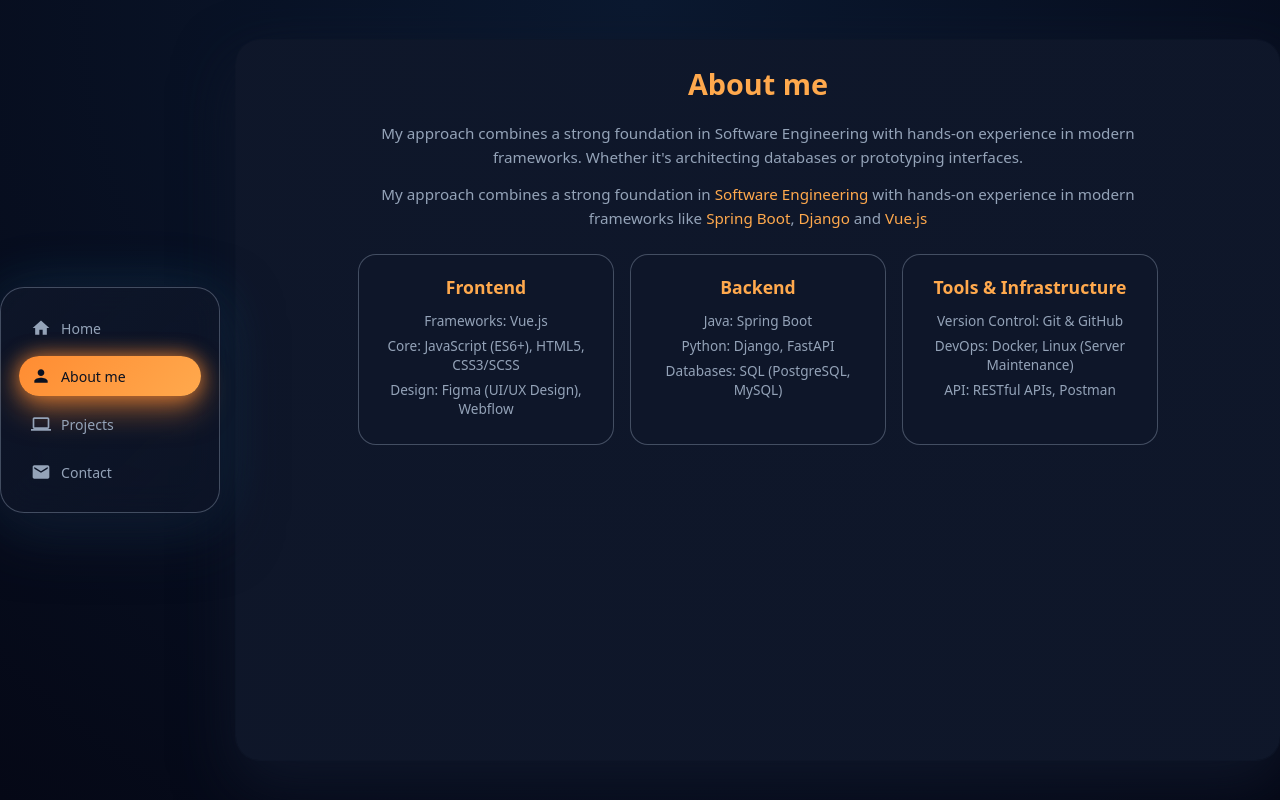
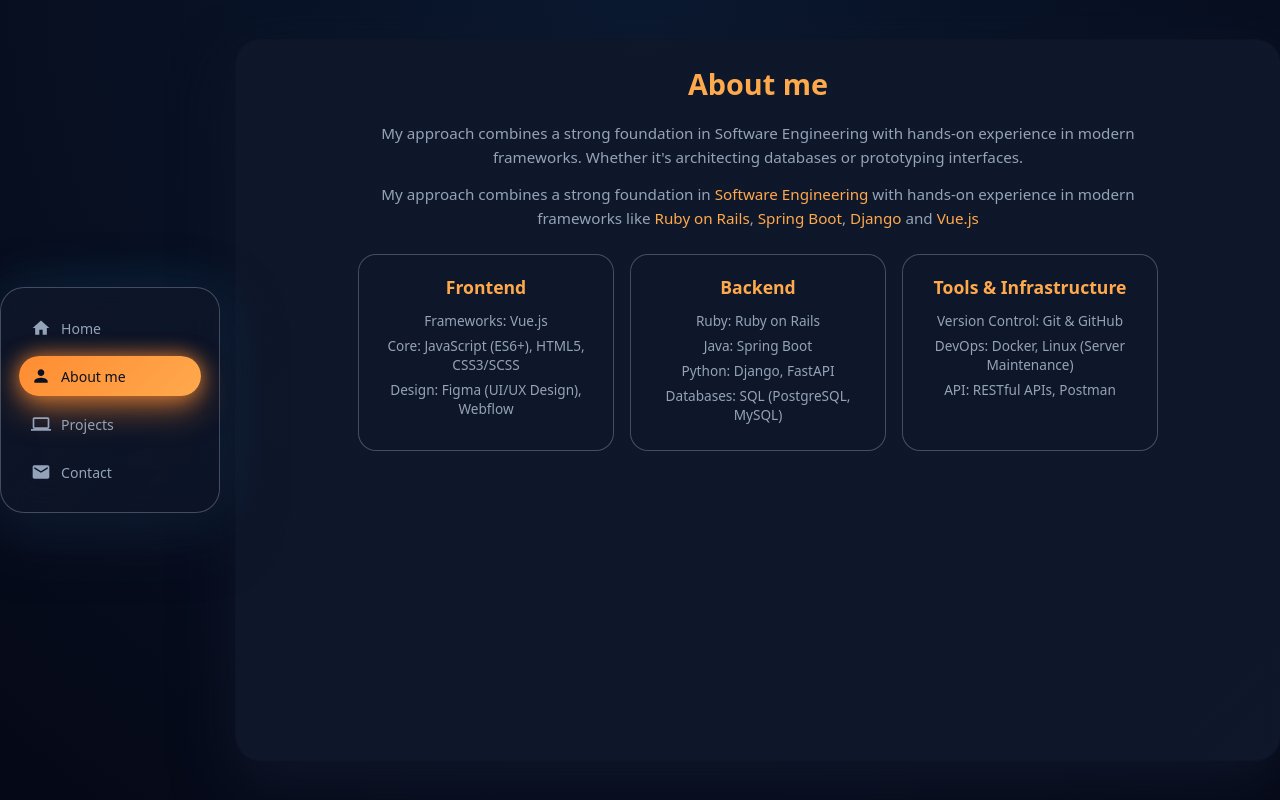
Before and after one commit to mijusko/Vue-portfolio, a Vue app: page / in a window 1280 px wide. Both pictures are taken after a click on the item "About me". Built offline with nearby package versions, Linux system fonts and the light colour scheme.

Commit message:
Update projects for Ruby

```diff
--- a/src/components/AboutView.vue
+++ b/src/components/AboutView.vue
@@ -16,6 +16,7 @@
 
         <span class="accent">Software Engineering</span>
         with hands-on experience in modern frameworks like
+        <span class="accent">Ruby on Rails</span>,
         <span class="accent">Spring Boot</span>,
         <span class="accent">Django</span> and <span class="accent">Vue.js</span>
       </p>
@@ -32,6 +33,7 @@
         <div class="info-item">
           <h3>Backend</h3>
           <ul>
+            <li>Ruby: Ruby on Rails</li>
             <li>Java: Spring Boot</li>
             <li>Python: Django, FastAPI</li>
             <li>Databases: SQL (PostgreSQL, MySQL)</li>
--- a/src/components/ProjectsView.vue
+++ b/src/components/ProjectsView.vue
@@ -27,9 +27,9 @@
     title: "Video Call",
     description: "A real-time video conferencing platform built to facilitate seamless peer-to-peer communication. This project focuses on the complexities of live data streaming, utilizing WebSockets for signaling and connection management.",
     video: "/videos/VideoCall.mp4",
-    technologies: ["Java", "Spring boot", "WebSocket", "STUN/TURN Servers"],
-    github: "https://github.com/mijusko/spring-boot-videocall",
-    live: "https://spring-boot-videocall.onrender.com/"
+    technologies: ["Ruby", "Ruby on Rails", "WebSocket", "STUN/TURN Servers"],
+    github: "https://github.com/mijusko/rails-video-chat",
+    live: "https://rails-video-chat.onrender.com//"
   },
   {
     id: 4,
@@ -50,10 +50,10 @@
   {
     id: 6,
     title: "BobbleBobble",
-    description: "A custom-built 2D adventure game developed from scratch using Java. This project focuses on the core principles of game development, including a synchronized game loop, entity management, and real-time rendering.",
+    description: "A custom-built 2D adventure game developed from scratch using Ruby. This project focuses on the core principles of game development, including a synchronized game loop, entity management, and real-time rendering.",
     video: "/videos/BobbleBobble.mp4",
-    technologies: ["Java", "Java Swing", "AWT"],
-    github: "https://github.com/mijusko/Java-Game",
+    technologies: ["Ruby", "Gosy", "2D Game"],
+    github: "https://github.com/mijusko/rubyGame",
   }
 ]);
 
```
Also changed, not shown: 1 other file (tests, documents, lock files or other folders).
